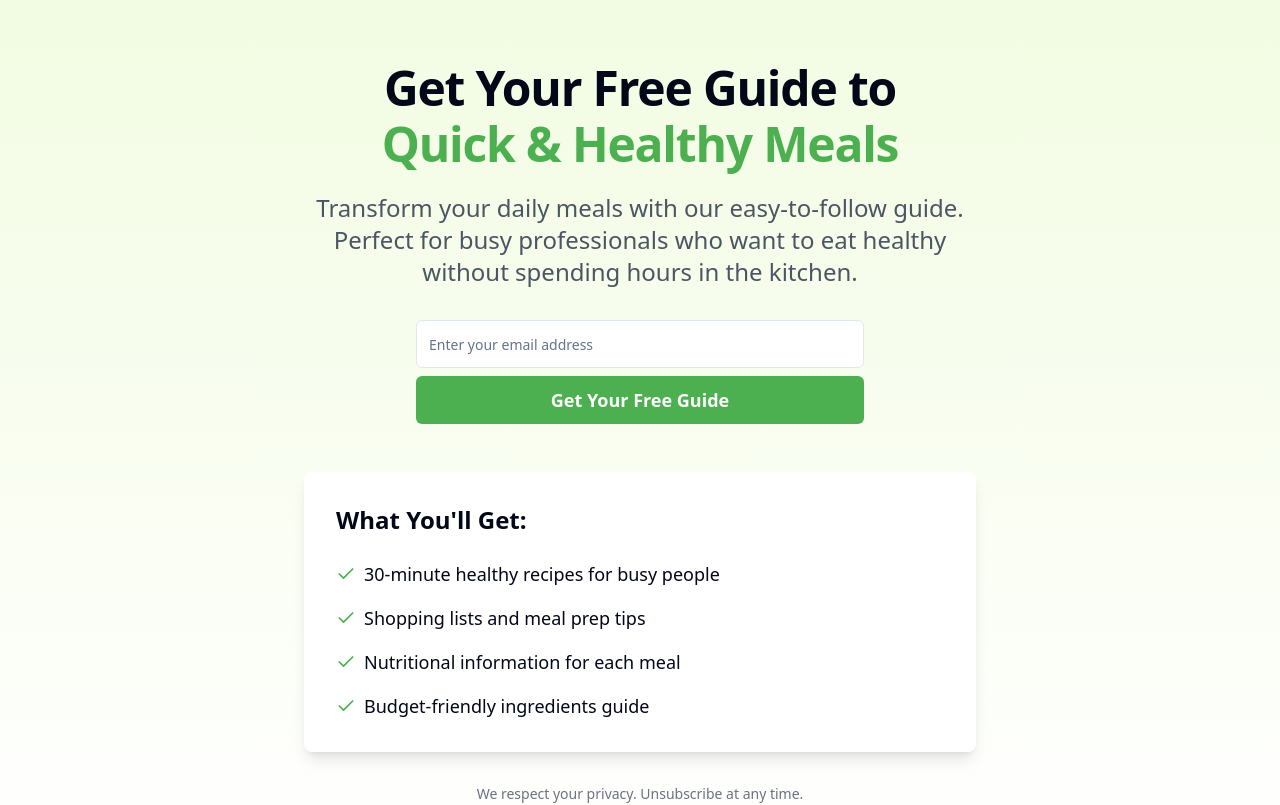
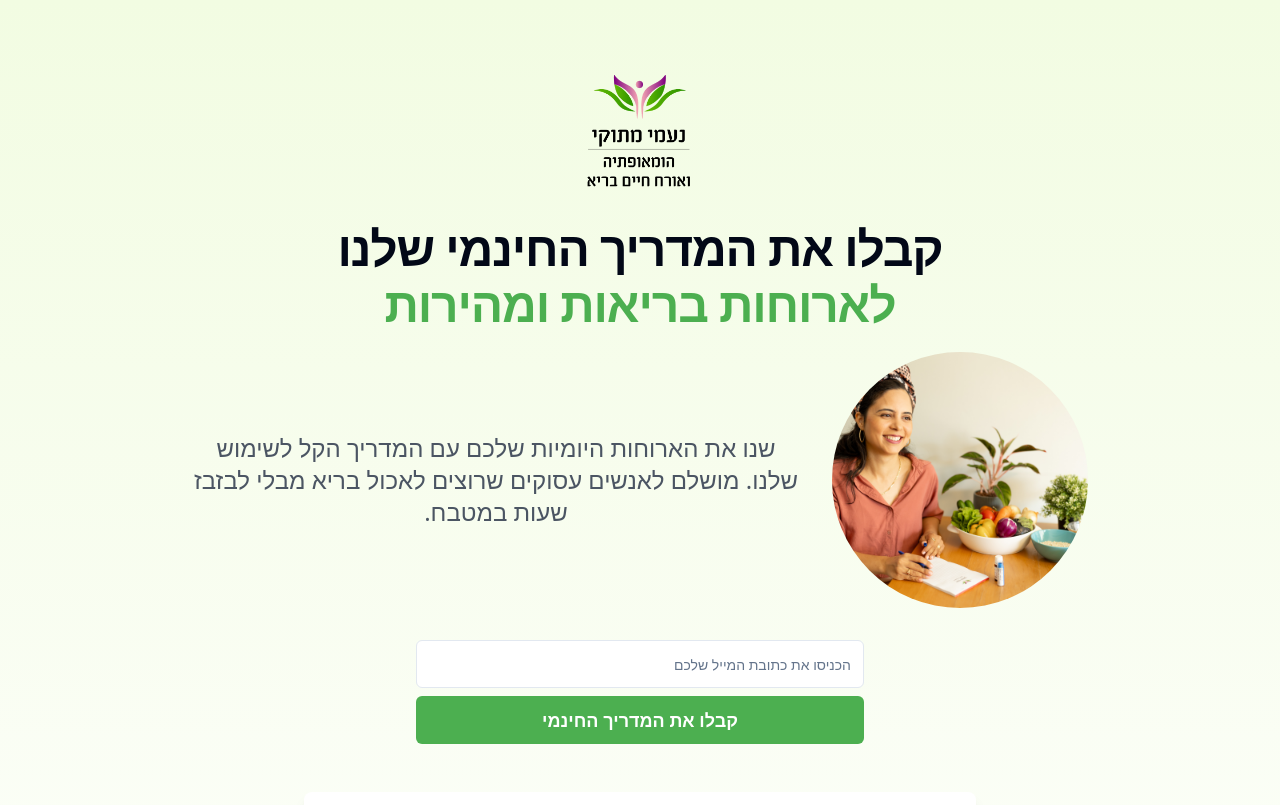
Before and after one commit to neomima1992/healthyemailgift, a React (Vite) app: page / in a window 1280 px wide. Shown: the top 805 px of the page. Built offline with nearby package versions, Linux system fonts and the light colour scheme.

Commit message:
Add Hebrew text and logo
Updated the application to include text in Hebrew and added the user's logo and photo.
[skip gpt_engineer]

```diff
--- a/src/components/EmailSignupForm.tsx
+++ b/src/components/EmailSignupForm.tsx
@@ -14,8 +14,8 @@ export const EmailSignupForm = () => {
     // Simulate API call
     await new Promise(resolve => setTimeout(resolve, 1000));
 
-    toast.success("Success! Check your email for the guide.", {
-      description: "We've sent your free healthy meals guide!"
+    toast.success("בהצלחה! בדקו את תיבת הדואר שלכם.", {
+      description: "שלחנו לכם את המדריך לארוחות בריאות!"
     });
 
     setEmail('');
@@ -23,21 +23,21 @@ export const EmailSignupForm = () => {
   };
 
   return (
-    <form onSubmit={handleSubmit} className="w-full max-w-md space-y-2">
+    <form onSubmit={handleSubmit} className="w-full max-w-md space-y-2" dir="rtl">
       <Input
         type="email"
-        placeholder="Enter your email address"
+        placeholder="הכניסו את כתובת המייל שלכם"
         value={email}
         onChange={(e) => setEmail(e.target.value)}
         required
-        className="h-12 text-lg"
+        className="h-12 text-lg text-right"
       />
       <Button
         type="submit"
         className="w-full h-12 text-lg font-semibold bg-primary hover:bg-primary/90"
         disabled={isLoading}
       >
-        {isLoading ? "Sending..." : "Get Your Free Guide"}
+        {isLoading ? "שולח..." : "קבלו את המדריך החינמי"}
       </Button>
     </form>
   );
--- a/src/components/FeaturePoints.tsx
+++ b/src/components/FeaturePoints.tsx
@@ -1,17 +1,17 @@
 import { Check } from 'lucide-react';
 
 const features = [
-  "30-minute healthy recipes for busy people",
-  "Shopping lists and meal prep tips",
-  "Nutritional information for each meal",
-  "Budget-friendly ingredients guide"
+  "מתכונים בריאים של 30 דקות לאנשים עסוקים",
+  "רשימות קניות וטיפים להכנה מראש",
+  "מידע תזונתי לכל ארוחה",
+  "מדריך למרכיבים חסכוניים"
 ];
 
 export const FeaturePoints = () => {
   return (
-    <div className="grid gap-4 text-left">
+    <div className="grid gap-4 text-right">
       {features.map((feature, index) => (
-        <div key={index} className="flex items-center gap-2">
+        <div key={index} className="flex items-center gap-2 flex-row-reverse">
           <Check className="h-5 w-5 text-primary flex-shrink-0" />
           <span className="text-lg">{feature}</span>
         </div>
--- a/src/pages/Index.tsx
+++ b/src/pages/Index.tsx
@@ -3,33 +3,46 @@ import { FeaturePoints } from "@/components/FeaturePoints";
 
 const Index = () => {
   return (
-    <div className="min-h-screen bg-gradient-to-b from-secondary to-white">
+    <div className="min-h-screen bg-gradient-to-b from-secondary to-white" dir="rtl">
       <main className="container px-4 py-16 mx-auto">
         <div className="flex flex-col items-center text-center max-w-4xl mx-auto">
+          <img
+            src="/lovable-uploads/c3c925f7-343d-4878-acae-958fece3cb97.png"
+            alt="נעמי מתוקי לוגו"
+            className="w-32 h-auto mb-8"
+          />
+
           <h1 className="text-4xl md:text-5xl font-bold mb-6 tracking-tight">
-            Get Your Free Guide to
+            קבלו את המדריך החינמי שלנו
             <span className="text-primary block mt-2">
-              Quick & Healthy Meals
+              לארוחות בריאות ומהירות
             </span>
           </h1>
 
-          <p className="text-xl md:text-2xl mb-8 text-gray-600 max-w-2xl">
-            Transform your daily meals with our easy-to-follow guide. Perfect for busy professionals who want to eat healthy without spending hours in the kitchen.
-          </p>
+          <div className="flex flex-col md:flex-row items-center gap-8 mb-8">
+            <img
+              src="/lovable-uploads/0a1357d8-df80-49a7-8f6e-c93b0b627a1b.png"
+              alt="נעמי מתוקי"
+              className="w-64 h-64 object-cover rounded-full"
+            />
+            <p className="text-xl md:text-2xl text-gray-600 max-w-2xl">
+              שנו את הארוחות היומיות שלכם עם המדריך הקל לשימוש שלנו. מושלם לאנשים עסוקים שרוצים לאכול בריא מבלי לבזבז שעות במטבח.
+            </p>
+          </div>
 
           <div className="w-full max-w-md mb-12">
             <EmailSignupForm />
           </div>
 
           <div className="bg-white p-8 rounded-lg shadow-lg w-full max-w-2xl">
-            <h2 className="text-2xl font-semibold mb-6 text-left">
-              What You'll Get:
+            <h2 className="text-2xl font-semibold mb-6 text-right">
+              מה תקבלו במדריך:
             </h2>
             <FeaturePoints />
           </div>
 
           <p className="mt-8 text-sm text-gray-500">
-            We respect your privacy. Unsubscribe at any time.
+            אנו מכבדים את פרטיותכם. ניתן לבטל את המנוי בכל עת.
           </p>
         </div>
       </main>
```
Also changed, not shown: public/lovable-uploads/0a1357d8-df80-49a7-8f6e-c93b0b627a1b.png (added), public/lovable-uploads/c3c925f7-343d-4878-acae-958fece3cb97.png (added).
